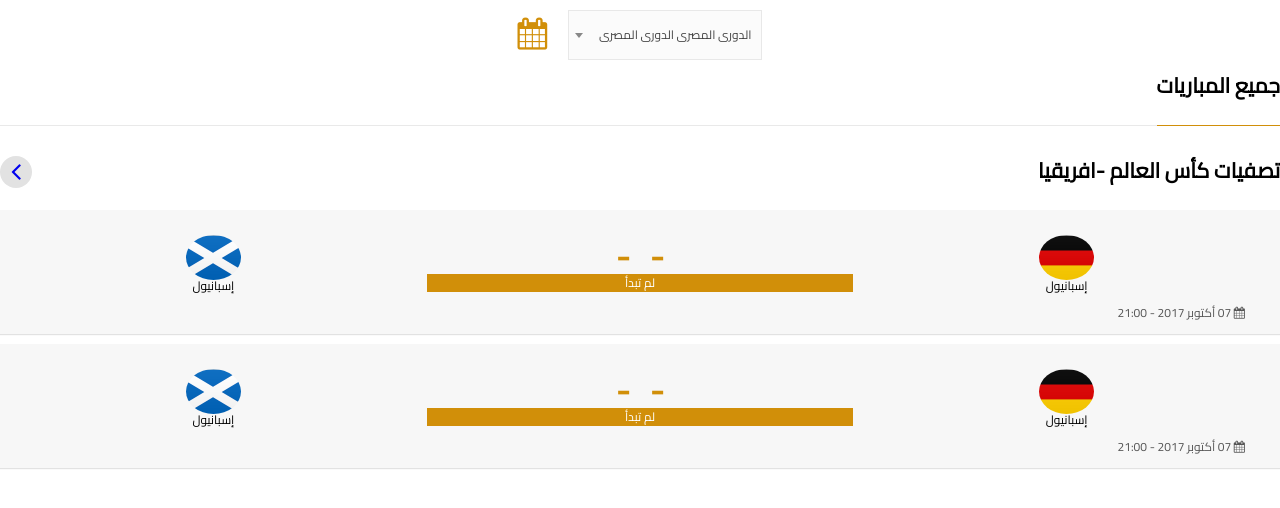
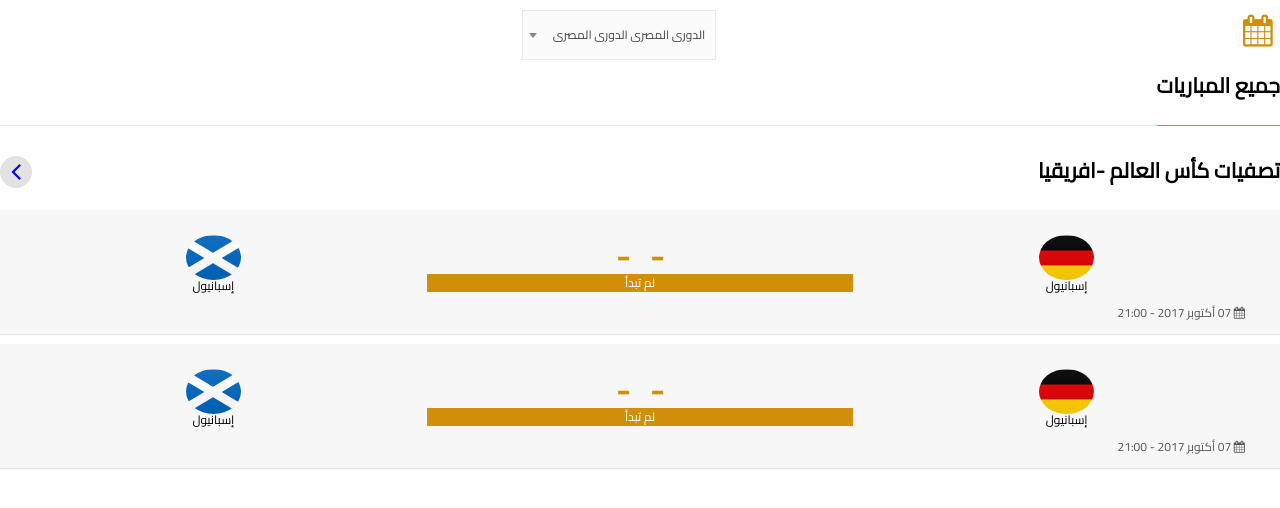
Before and after one commit to ahmedtaaw/ubo-widgets, a website: page index.html in a window 1280 px wide. Drawn offline with nearby package versions, Linux system fonts and the light colour scheme.

Commit message:
reposive updates

```diff
--- a/assets/Styles/_base.scss
+++ b/assets/Styles/_base.scss
@@ -449,10 +449,14 @@ direction: rtl;
                   right: 0;
                   text-align: right;
             }
+                .option-calendar{
+                    float: right;
+                      margin: 5px;
+                }
                 .head-options{
                     float: none;
                      margin: auto;
-                         display: inline-block;
+                         display: block;
                 }
     }
     &.ubo-44Ef .match-list .wrapper-ubo .score-ubo{
```
Also changed, not shown: assets/Styles/main.css.
